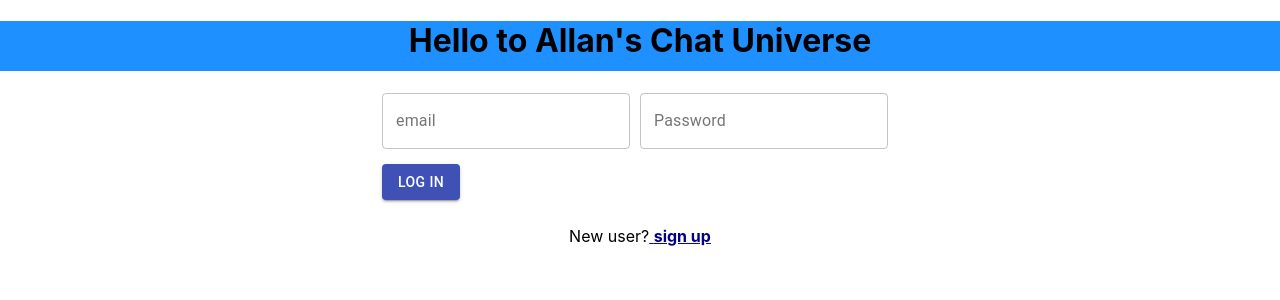
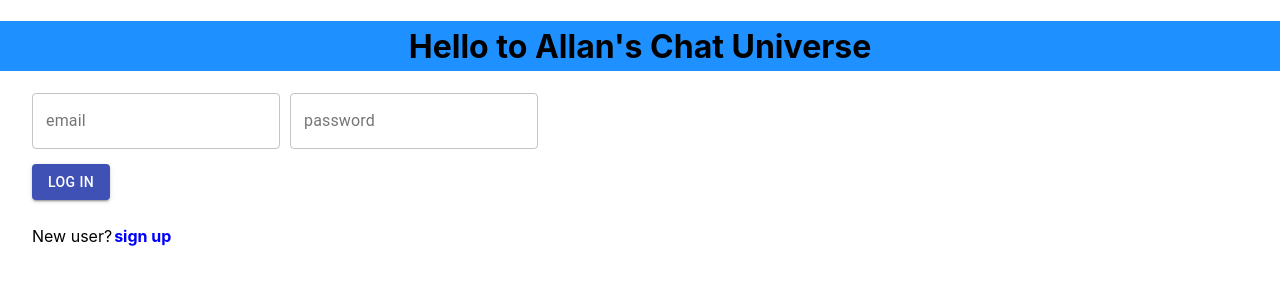
Before and after one commit to AllanRaf/my-chat-app-client, a React (Create React App) app: page / in a window 1280 px wide. Shown: the top 300 px of the page. Built offline with nearby package versions, Linux system fonts and the light colour scheme; the HTML template or start-up script is replaced by a standard one.

Commit message:
refactor: extract api calls and components

```diff
--- /dev/null
+++ b/src/api-calls/ApiCalls.js
@@ -0,0 +1,20 @@
+import * as request from "superagent";
+import { url } from "../App";
+
+export const login = async (event, username, password) => {
+  event.preventDefault();
+
+  try {
+    const response = await request
+      .post(`${url}/login`)
+      .send({ email: username, password });
+
+    localStorage.setItem("name", response.body.name);
+    localStorage.setItem("token", response.body.jwt);
+
+    console.log("response is", response);
+    return "SUCCESS";
+  } catch {
+    return "ERROR";
+  }
+};
--- a/src/home/HomePage.js
+++ b/src/home/HomePage.js
@@ -1,8 +1,8 @@
 import React, { useState } from "react";
-import * as request from "superagent";
 import { Link } from "react-router-dom";
-import { Button, TextField } from "@material-ui/core";
-import { url } from "../App";
+import { Button } from "@material-ui/core";
+import { InputField } from "./components/InputField";
+import { login } from "../api-calls/ApiCalls";
 
 export function HomePage({ history }) {
   const [username, setUsername] = useState("");
@@ -23,21 +23,14 @@ export function HomePage({ history }) {
     setPassword(event.target.value);
   };
 
-  const onSubmit = (event) => {
-    event.preventDefault();
+  const onSubmit = async (event) => {
+    const response = await login(event, username, password);
 
-    request
-      .post(`${url}/login`)
-      .send({ email: username, password })
-      .then((res) => {
-        console.log(res.body);
-        localStorage.setItem("name", res.body.name);
-        localStorage.setItem("token", res.body.jwt);
+    if (response === "SUCCESS") {
       history.push("/lobby");
-      })
-      .catch((error) => {
+    } else {
       setError(true);
-      });
+    }
   };
   return (
     <main>
@@ -45,27 +38,19 @@ export function HomePage({ history }) {
         <h1 className="main-header">Hello to Allan's Chat Universe</h1>
         <form className="signup-form" onSubmit={onSubmit}>
           <div className="fields-container">
-            <span className="field-input">
-              <TextField
+            <InputField
               onFocus={resetError}
-                id="outlined-basic"
+              onChange={onChangeEmail}
+              type="text"
               label="email"
-                variant="outlined"
-                name="email"
-                onChange={onChangeEmail}
             />
-            </span>
-            <span className="field-input">
-              <TextField
+
+            <InputField
               onFocus={resetError}
-                //id="filled-password-input"
-                label="Password"
-                type="password"
               onChange={onChangePassword}
-                variant="outlined"
-                className="field-input"
+              type="Password"
+              label="password"
             />
-            </span>
           </div>
           {error ? <div>email/password incorrect</div> : null}
 
@@ -76,9 +61,8 @@ export function HomePage({ history }) {
         <div className="main-secondary-text">
           <p>
             New user?
-            <Link to="/signup">
-              {" "}
-              <span className="main-sign-in">sign up</span>
+            <Link to="/signup" className="sign-up-link">
+              <span>sign up</span>
             </Link>
           </p>
         </div>
--- /dev/null
+++ b/src/home/components/InputField.js
@@ -0,0 +1,17 @@
+import React from "react";
+import { TextField } from "@material-ui/core";
+
+export const InputField = ({ resetError, onChange, type, label }) => {
+  return (
+    <span className="field-input">
+      <TextField
+        onFocus={resetError}
+        type={type}
+        label={label}
+        variant="outlined"
+        name={label}
+        onChange={onChange}
+      />
+    </span>
+  );
+};
--- a/src/index.css
+++ b/src/index.css
@@ -28,22 +28,27 @@ code {
   display: flex;
   flex-direction: column;
   justify-content: center;
-  align-items: center;
+  align-items: flex-start;
 }
 
 .main-header {
+  display: flex;
   height: 50px;
   width: 100%;
   background-color: dodgerblue;
+  justify-content: center;
+  align-items: center;
 }
 
 .main-secondary-text {
   margin-top: 10px;
+  padding-left: 2rem;
 }
 
 .main-sign-in {
   font-weight: bold;
-  color: darkblue;
+  color: blue;
+  text-decoration: none;
 }
 
 .sign-up {
@@ -55,6 +60,7 @@ code {
   display: flex;
   flex-direction: column;
   align-items: flex-start;
+  padding-left: 2rem;
 }
 
 .sign-up-input {
@@ -76,3 +82,14 @@ code {
 .field-input {
   margin-right: 10px;
 }
+
+.sign-up-link {
+  padding-left: 2px;
+  font-weight: bold;
+  color: blue;
+  text-decoration: none;
+}
+
+.sign-up-link:hover {
+  color: #fc0320;
+}
--- a/src/lobby/ChatRoom.js
+++ /dev/null
@@ -1,5 +0,0 @@
-import React from "react";
-
-export const ChatRoom = () => {
-  return <div>Here is a room</div>;
-};
```
Lines whose indentation alone changed are shown as unchanged.
